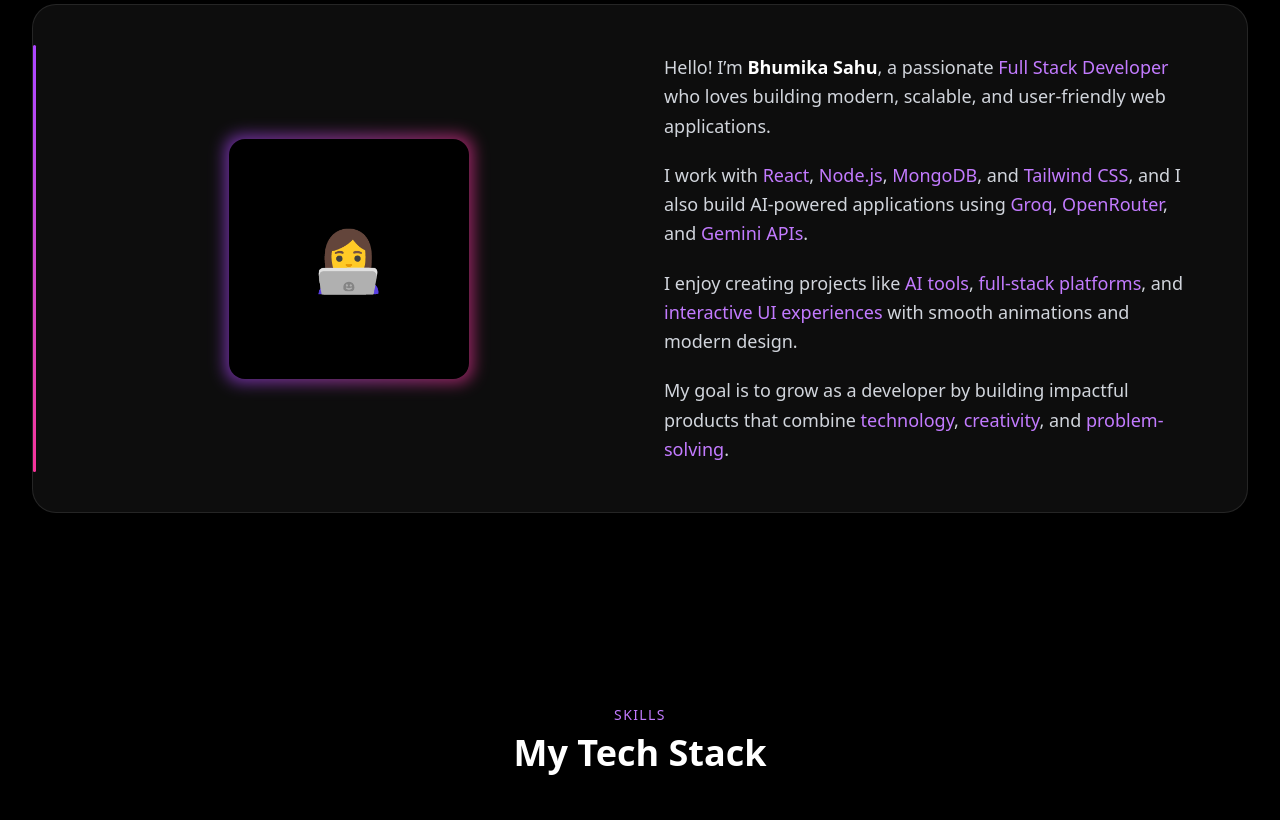
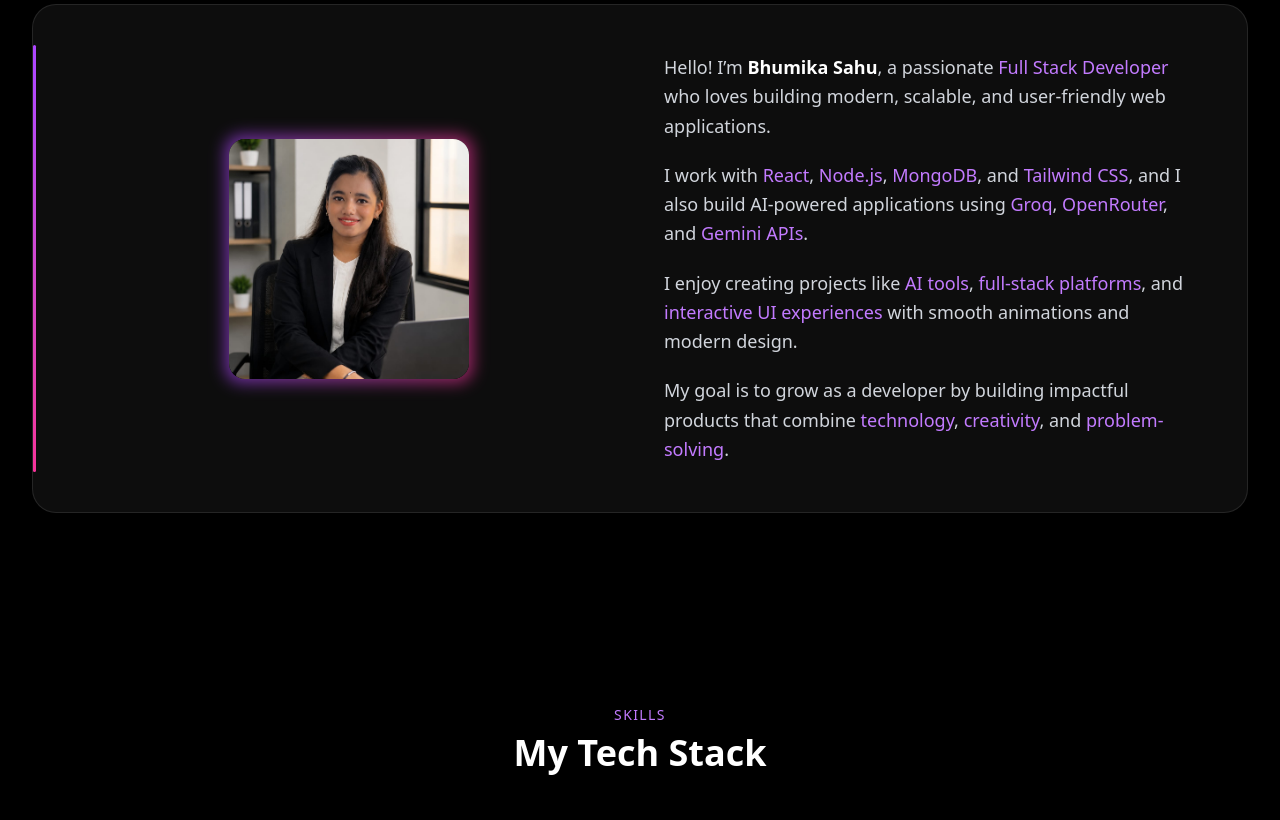
Before and after one commit to Bhumika-Sahu-bit/portfolio, a React app in the folder frontend/: page / in a window 1280 px wide. Shown: the part 1080-1900 px from the top of the page. Built offline with nearby package versions, Linux system fonts and the light colour scheme; the HTML template or start-up script is replaced by a standard one.

Commit message:
image update

```diff
--- a/frontend/src/sections/About.jsx
+++ b/frontend/src/sections/About.jsx
@@ -1,6 +1,7 @@
 
 import React from "react"
 import { motion } from "framer-motion"
+import bhumi from "../assets/images/bhumi.jpeg"
 
 const About = () => {
   return (
@@ -71,7 +72,8 @@
               flex items-center justify-center
               text-4xl sm:text-5xl lg:text-6xl
             ">
-              👩‍💻
+              {/* 👩‍💻 */}
+              <img src={bhumi} alt ="Bhumika Sahu" className = "absolute inset-0 w-full h-full object-cover rounded-2xl" />
             </div>
           </div>
         </motion.div>
```
Also changed, not shown: frontend/src/assets/images/bhumi.jpeg (added).
